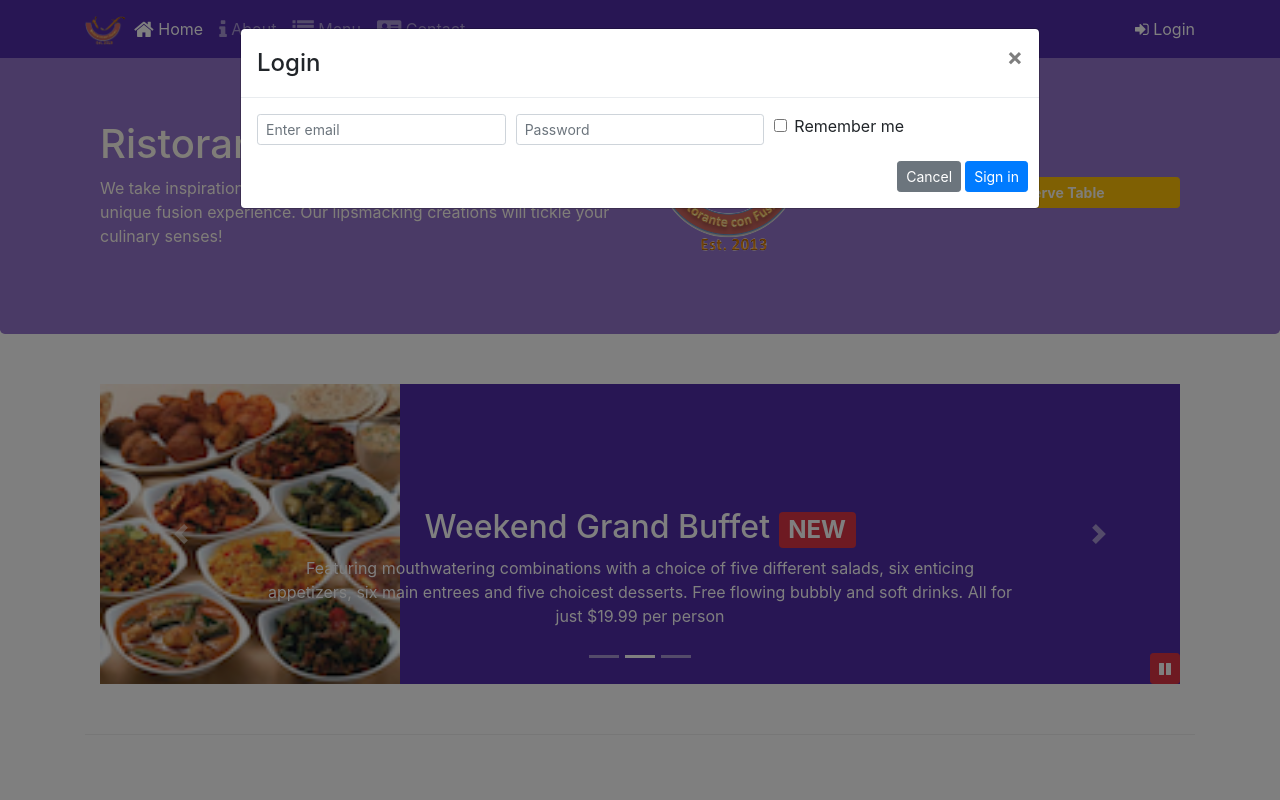
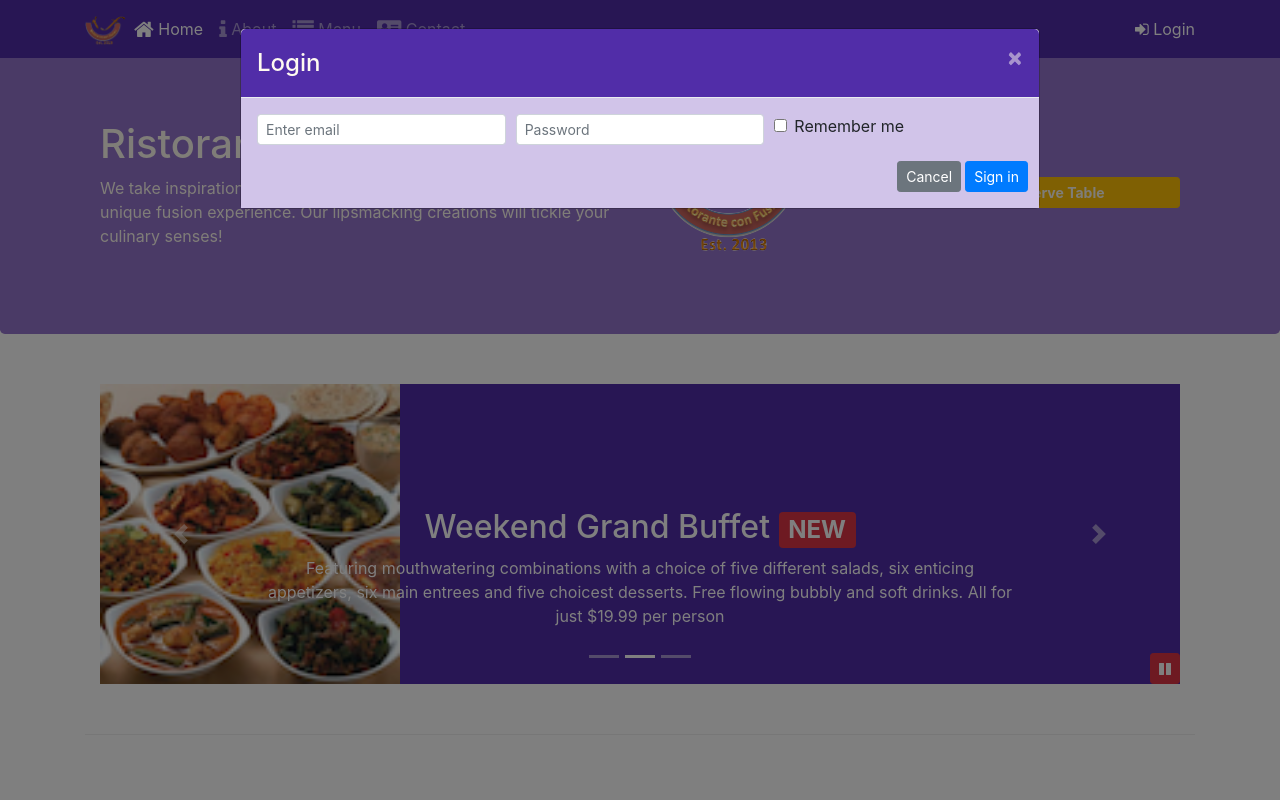
Before and after one commit to simonavilav/bs4-project, a website: page index.html in a window 1280 px wide. Both pictures are taken after a click on the link "Login". Shown: the top 800 px of the page. Drawn offline with nearby package versions, Linux system fonts and the light colour scheme.

```diff
--- a/aboutus.html
+++ b/aboutus.html
@@ -309,6 +309,7 @@
     <script src="node_modules/jquery/dist/jquery.slim.min.js"></script>
     <script src="node_modules/popper.js/dist/umd/popper.min.js"></script>
     <script src="node_modules/bootstrap/dist/js/bootstrap.min.js"></script>
+    <script src="js/scripts.js"></script>
 </body>
 
 </html>
--- a/css/styles.scss
+++ b/css/styles.scss
@@ -74,3 +74,19 @@
     bottom: 0px;
     z-index: 1;
 }
+
+// SASS MODAL STYLES.
+.modal {
+
+    .modal-header {
+        color:#FFFAF0; //floralwhite color
+        background-color:$background-dark;
+        .close {
+            color:#FFFAF0; //floralwhite color
+        }
+    }
+
+    .modal-body {
+        background-color:$background-pale;
+    }
+}
--- a/index.html
+++ b/index.html
@@ -30,7 +30,8 @@
                     <li class="nav-item"><a class="nav-link" href="./contactus.html"><span class="fa fa-address-card fa-lg"></span> Contact</a></li>
                 </ul>
                 <span class="navbar-text">
-                    <a data-toggle="modal" data-target="#loginModal">
+                    <!-- LOGIN BUTTON/LINK -->
+                    <a id="loginButton">
                         <span class="fa fa-sign-in"></span> Login
                     </a>
                 </span>
@@ -38,6 +39,7 @@
         </div>
     </nav>
 
+    <!-- LOGIN MODAL -->
     <div id="loginModal" class="modal fade" role="dialog">
         <div class="modal-dialog modal-lg" role="content">
             <div class="modal-content">
@@ -76,6 +78,7 @@
         </div>
     </div>
 
+    <!-- RESERVER MODAL -->
     <div id="reserveModal" class="modal fade" role="dialog">
         <div class="modal-dialog modal-lg" role="content">
             <div class="modal-content">
@@ -174,14 +177,15 @@
                     <img src="img/logo.png" class="img-fluid">
                 </div>
                 <div class="col-12 col-sm-3 align-self-center">
-                    <a class="btn btn-warning btn-block btn-sm" data-toggle="modal"
-                        data-target="#reserveModal" role="button"><strong>Reserve Table</strong>
+                    <!-- RESERVE BUTTON -->
+                    <a id="reserveButton" class="btn btn-warning btn-block btn-sm" role="button"><strong>Reserve Table</strong>
                     </a>
                 </div>
             </div>
         </div>
     </header>
 
+    <!-- CAROUSEL -->
     <div class="container">
         <div class="row row-content">
             <div class="col">
@@ -345,23 +349,7 @@
     <script src="node_modules/jquery/dist/jquery.slim.min.js"></script>
     <script src="node_modules/popper.js/dist/umd/popper.min.js"></script>
     <script src="node_modules/bootstrap/dist/js/bootstrap.min.js"></script>
-    <script>
-        $(document).ready(function() {
-            $("#mycarousel").carousel( { interval: 1500 });
-            $("#carouselButton").click(function(){
-                if ($("#carouselButton").children("span").hasClass('fa-pause')) {
-                    $("#mycarousel").carousel('pause');
-                    $("#carouselButton").children("span").removeClass('fa-pause');
-                    $("#carouselButton").children("span").addClass('fa-play');
-                }
-                else if ($("#carouselButton").children("span").hasClass('fa-play')){
-                    $("#mycarousel").carousel('cycle');
-                    $("#carouselButton").children("span").removeClass('fa-play');
-                    $("#carouselButton").children("span").addClass('fa-pause');
-                }
-            });
-        });
-    </script>
+    <script src="js/scripts.js"></script>
 </body>
 
 </html>
--- /dev/null
+++ b/js/scripts.js
@@ -0,0 +1,23 @@
+$(document).ready(function() {
+    $("#mycarousel").carousel( { interval: 1500 });
+    $("#carouselButton").click(function(){
+        if ($("#carouselButton").children("span").hasClass('fa-pause')) {
+            $("#mycarousel").carousel('pause');
+            $("#carouselButton").children("span").removeClass('fa-pause');
+            $("#carouselButton").children("span").addClass('fa-play');
+        }
+        else if ($("#carouselButton").children("span").hasClass('fa-play')){
+            $("#mycarousel").carousel('cycle');
+            $("#carouselButton").children("span").removeClass('fa-play');
+            $("#carouselButton").children("span").addClass('fa-pause');
+        }
+    });
+
+    $("#loginButton").click(function() {
+        $("#loginModal").modal('toggle');
+    });
+
+    $("#reserveButton").click(function() {
+        $("#reserveModal").modal('toggle');
+    });
+});
```
Also changed, not shown: contactus.html (+1 -0 lines), package.json (+6 -2 lines), css/styles.css, 1 other file.
